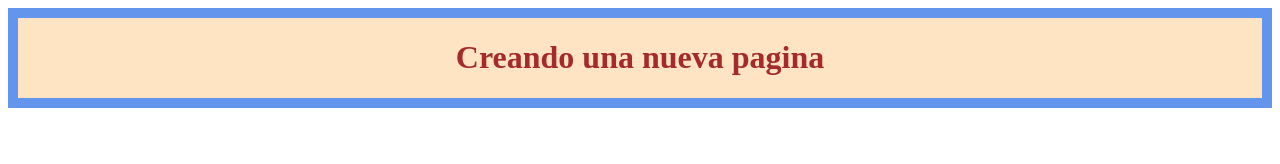
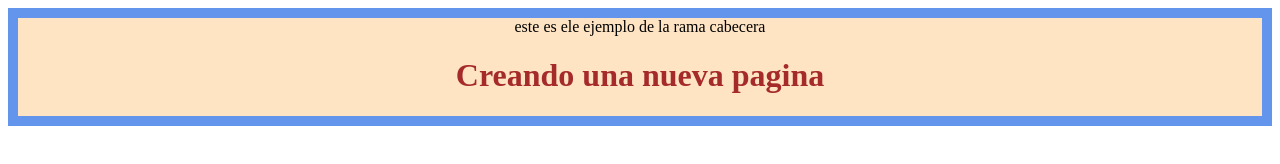
Before and after one commit to chelyvanis1987/progithub, a plain HTML site: page index.html in a window 1280 px wide. Drawn offline with Linux system fonts and the light colour scheme.

Commit message:
Iniciando la rama cabecera

```diff
--- a/index.html
+++ b/index.html
@@ -9,6 +9,10 @@
 </head>
 <body>
     <header>
+        <div id="cabecera">
+            este es ele ejemplo de la rama cabecera
+
+        </div>
         <h1>
             Creando una nueva pagina
         </h1>
```
